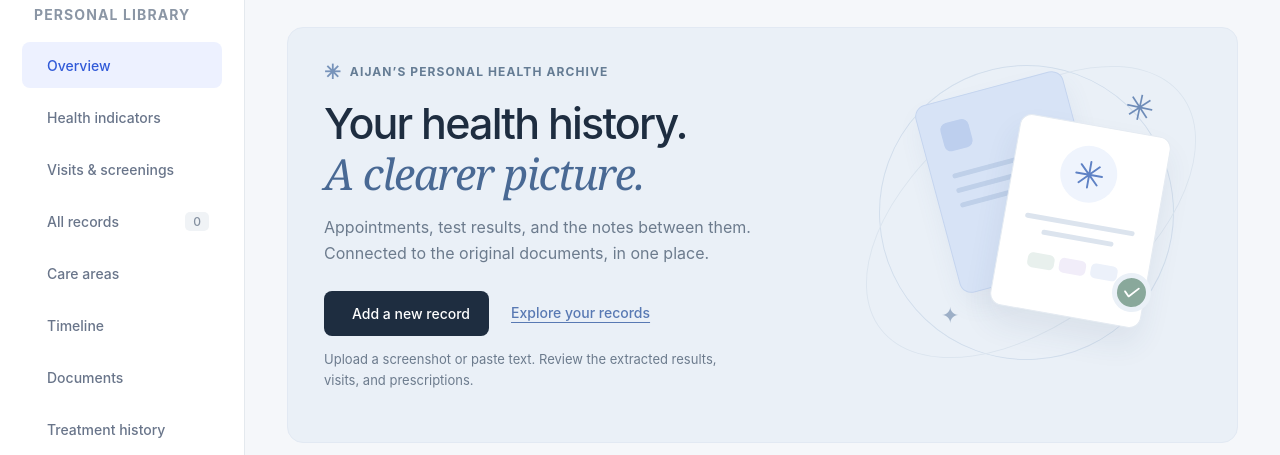
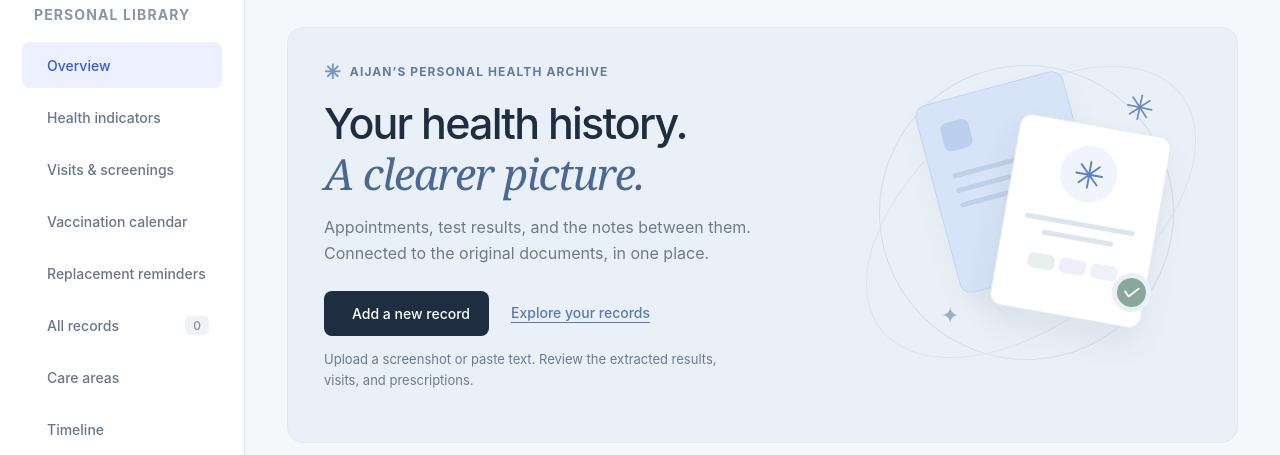
Before and after one commit to junusheva/healthrecords, a website: page dist/index.html in a window 1280 px wide. Shown: the part 93-548 px from the top of the page. Drawn offline with Linux system fonts and the light colour scheme.

Commit message:
Add vaccination and hygiene navigation

```diff
--- a/dist/index.html
+++ b/dist/index.html
@@ -9,6 +9,7 @@
   <title>Aijan’s Health Records · Personal medical archive</title>
   <link rel="icon" href="assets/favicon.svg" type="image/svg+xml">
   <link rel="stylesheet" href="assets/styles.css">
+  <link rel="stylesheet" href="assets/care.css">
   <script defer src="assets/auth-client.js"></script>
   <script defer src="assets/app.bundle.js"></script>
 </head>
@@ -25,6 +26,8 @@
         <a href="#overview" data-view="overview" class="nav-item active"><span data-icon="sun"></span><span>Overview</span></a>
         <a href="#metrics" data-view="metrics" class="nav-item"><span data-icon="flask"></span><span>Health indicators</span></a>
         <a href="#checkups" data-view="checkups" class="nav-item"><span data-icon="calendar"></span><span>Visits & screenings</span></a>
+        <a href="#vaccinations" data-view="vaccinations" class="nav-item"><span data-icon="calendar"></span><span>Vaccination calendar</span></a>
+        <a href="#hygiene" data-view="hygiene" class="nav-item"><span data-icon="leaf"></span><span>Replacement reminders</span></a>
         <a href="#library" data-view="library" class="nav-item"><span data-icon="library"></span><span>All records</span><span class="nav-count" id="nav-total">0</span></a>
         <a href="#topics" data-view="topics" class="nav-item"><span data-icon="grid"></span><span>Care areas</span></a>
         <a href="#timeline" data-view="timeline" class="nav-item"><span data-icon="calendar"></span><span>Timeline</span></a>
```
